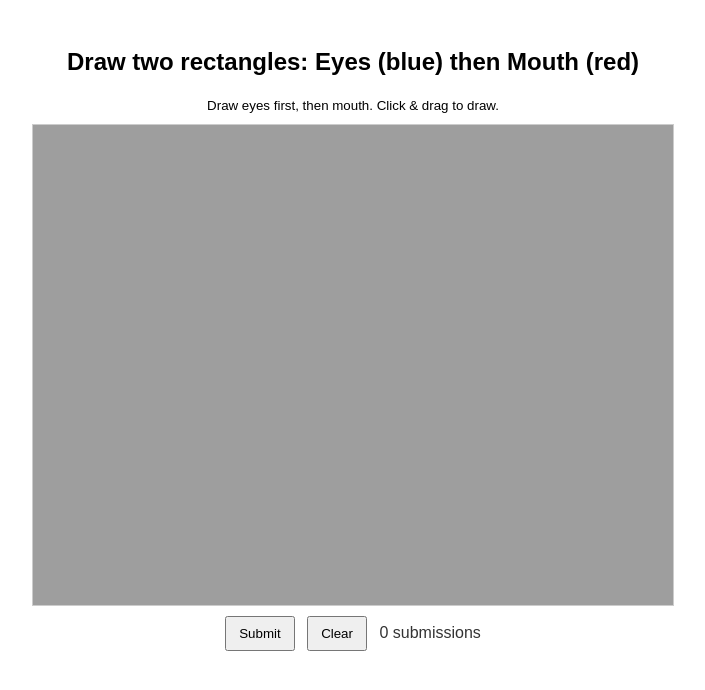
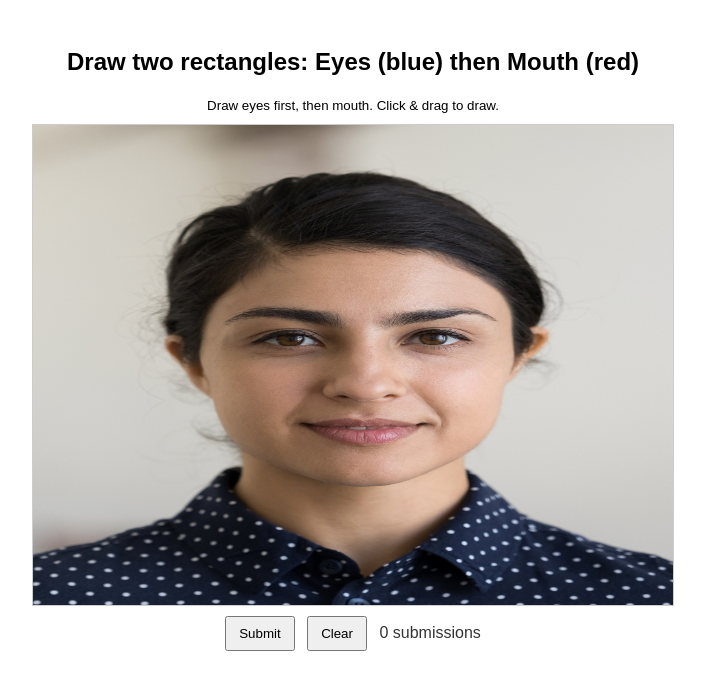
Before and after one commit to barbara-zapior/face_mouth_annotation, a plain HTML site: page index.html in a window 1280 px wide. Shown: the whole page, without its empty margins (287-992 px from the left). Drawn offline with Linux system fonts and the light colour scheme; no server answers.

Commit message:
Update index.html

```diff
--- a/index.html
+++ b/index.html
@@ -51,7 +51,7 @@ const firebaseConfig = {
     const statusSpan = document.getElementById('status');
 
     // Image: REPLACE with your face image URL (must be CORS-accessible if hosted elsewhere)
-    const imgSrc = 'https://upload.wikimedia.org/wikipedia/commons/8/89/Portrait_Placeholder.png';
+    const imgSrc = 'Picture1.jpg';
     const img = new Image();
     img.crossOrigin = 'anonymous';
     img.src = imgSrc;
```
